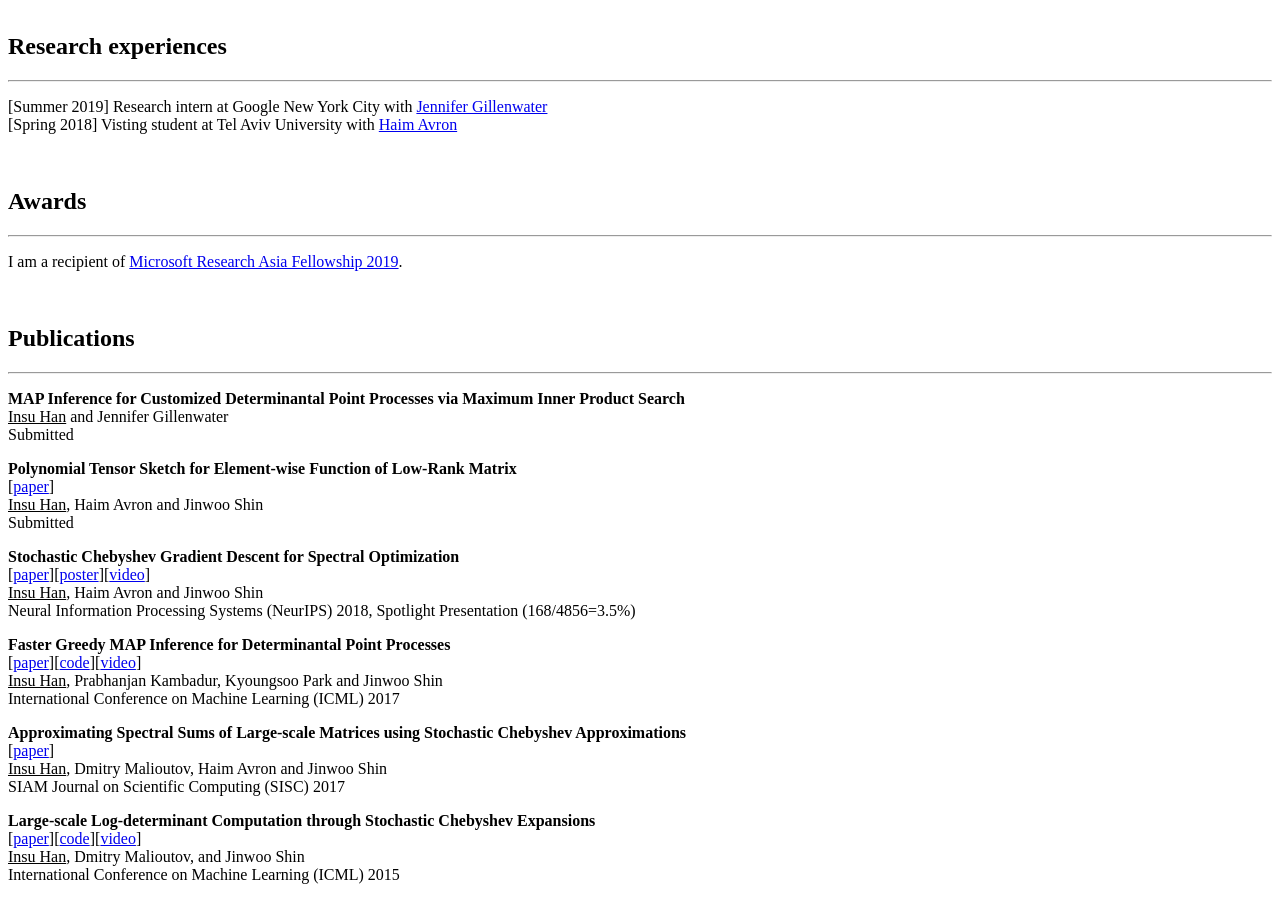
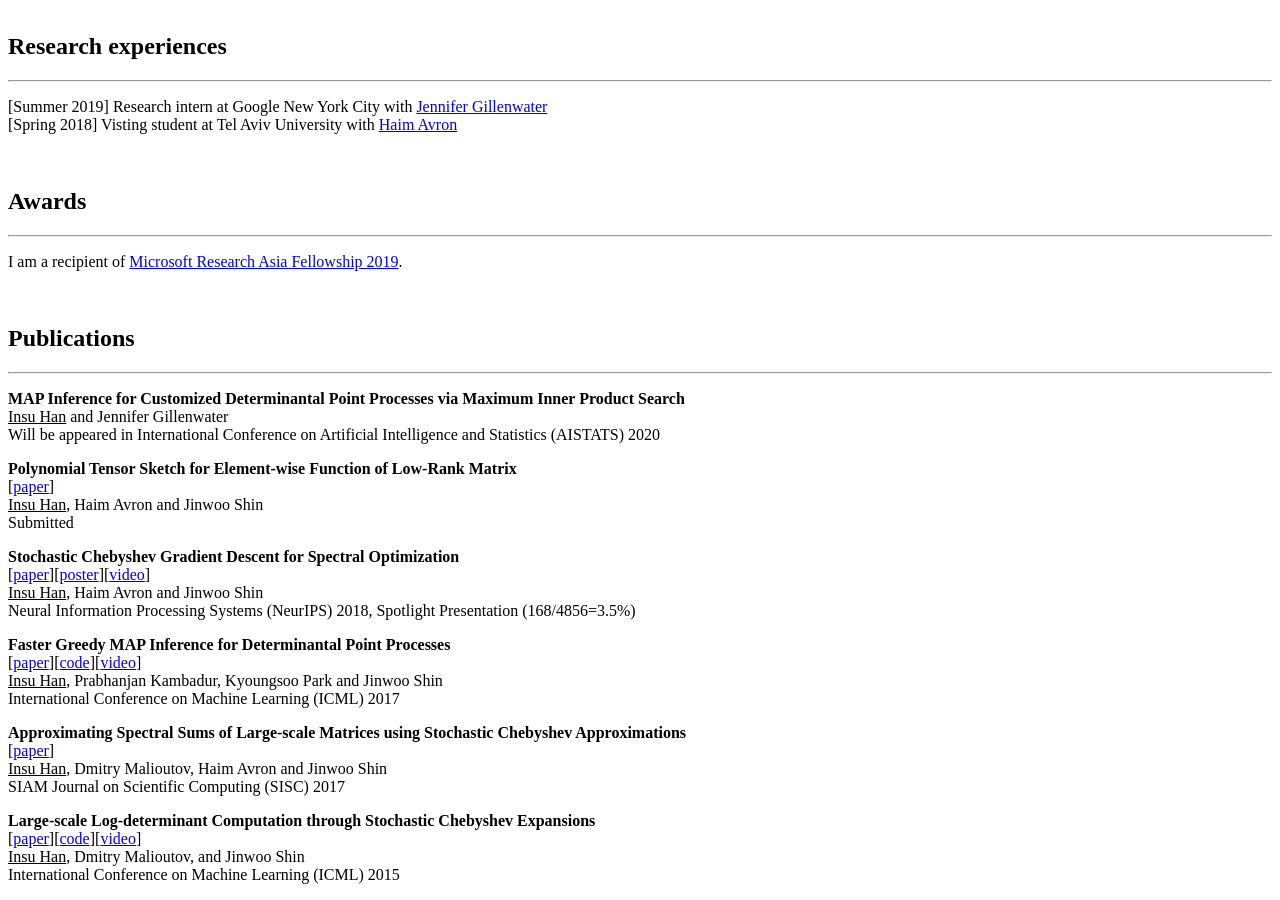
Before and after one commit to insuhan/insuhan.github.io, a Jekyll site: the page built from _posts/2019-10-12-about-me.markdown, in a window 1280 px wide and 900 px high, scrolled down 961 px. Built offline with Jekyll 4.4.1, drawn with Linux system fonts in a browser that asks for light colours; a style sheet for code colours, icons or effects is not loaded.

Commit message:
updated AISTATS 20 papers

```diff
--- a/_posts/2019-10-12-about-me.markdown
+++ b/_posts/2019-10-12-about-me.markdown
@@ -41,7 +41,7 @@ I am a recipient of [Microsoft Research Asia Fellowship 2019]. <br/>
 
 **MAP Inference for Customized Determinantal Point Processes via Maximum Inner Product Search** <br/>
 <U>Insu Han</U> and Jennifer Gillenwater <br/>
-Submitted
+Will be appeared in International Conference on Artificial Intelligence and Statistics (AISTATS) 2020
 <br/>
 
 **Polynomial Tensor Sketch for Element-wise Function of Low-Rank Matrix** <br/>
```
